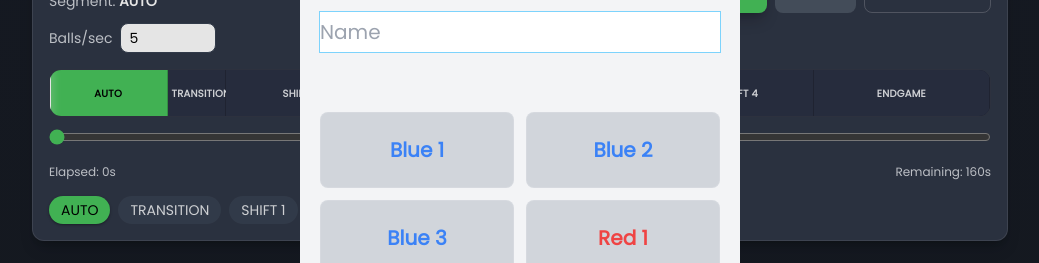
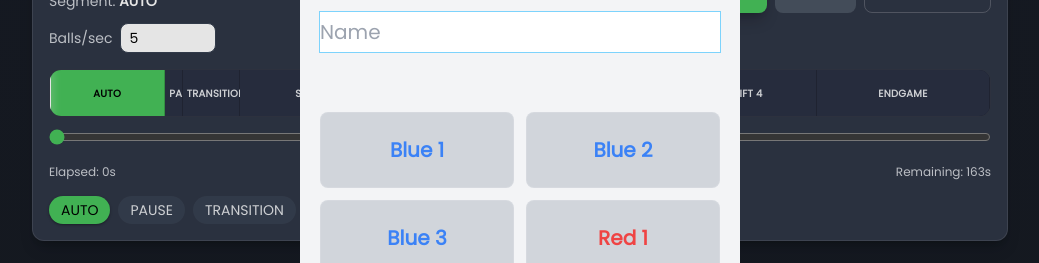
Before and after one commit to 4201VitruvianBots/ScoutingApp2026, a React (Vite) app in the folder client/: page /match in a window 1280 px wide. Shown: the part 194-457 px from the top of the page, without its empty margins (120-1159 px from the left). Built offline with nearby package versions, Linux system fonts and the light colour scheme; no server answers.

Commit message:
Changes to match timer
There is now a 3s pause segment between the auto and tele-op segments, the buttons below the scrubber are kinda broken though.

```diff
--- a/client/src/apps/match/MatchApp.tsx
+++ b/client/src/apps/match/MatchApp.tsx
@@ -189,7 +189,7 @@ function MatchApp() {
     const RNGenerator = (min: number, max: number) => {
         return Math.floor(Math.random() * (max - min + 1)) + min;
     };
-    const segmentArr = ['auto', 'transition', 'shift1', 'shift2', 'shift3', 'shift4', 'endgame'];
+    const segmentArr = ['auto', 'pause', 'transition', 'shift1', 'shift2', 'shift3', 'shift4', 'endgame'];
 
     useEffect(() => {
         if (!isRunning) return;
@@ -530,8 +530,9 @@ function MatchApp() {
                             </button>
                             <button
                                 onClick={() => {
-                                    setRemainingSec(gameConfig.matchDurationSec);
+                                    // setRemainingSec(gameConfig.matchDurationSec);
                                     setIsRunning(true);
+                                    // What do I do with these 2 lines though????
                                     setManualSegment('auto');
                                     previousSegment.current = 'auto';
                                 }}
--- a/client/src/assets/game_config_2026.json
+++ b/client/src/assets/game_config_2026.json
@@ -1,29 +1,30 @@
 {
     "season": 2026,
     "game": "REBUILT",
-    "matchDurationSec": 160,
+    "matchDurationSec": 163,
     "segments": [
         { "id": "auto", "label": "AUTO", "startSec": 0, "endSec": 20 },
+        { "id": "pause", "label": "PAUSE", "startSec": 20, "endSec": 23},
         {
             "id": "transition",
             "label": "TRANSITION",
-            "startSec": 20,
-            "endSec": 30
+            "startSec": 23,
+            "endSec": 33
         },
-        { "id": "shift1", "label": "SHIFT 1", "startSec": 30, "endSec": 55 },
-        { "id": "shift2", "label": "SHIFT 2", "startSec": 55, "endSec": 80 },
-        { "id": "shift3", "label": "SHIFT 3", "startSec": 80, "endSec": 105 },
+        { "id": "shift1", "label": "SHIFT 1", "startSec": 33, "endSec": 58 },
+        { "id": "shift2", "label": "SHIFT 2", "startSec": 58, "endSec": 83 },
+        { "id": "shift3", "label": "SHIFT 3", "startSec": 83, "endSec": 108 },
         {
             "id": "shift4",
             "label": "SHIFT 4",
-            "startSec": 105,
-            "endSec": 130
+            "startSec": 108,
+            "endSec": 133
         },
         {
             "id": "endgame",
             "label": "ENDGAME",
-            "startSec": 130,
-            "endSec": 160
+            "startSec": 133,
+            "endSec": 163
         }
     ],
     "hubRule": {
--- a/client/src/lib/gameConfig.ts
+++ b/client/src/lib/gameConfig.ts
@@ -66,6 +66,7 @@ function getAlliancePositions(
 function makeEmptyTeleFuelBySegment(): TeleFuelBySegment {
     return {
         transition: 0,
+        pause: 0,
         shift1: 0,
         shift2: 0,
         shift3: 0,
```
Also changed, not shown: 1 other file (tests, documents, lock files or other folders).
